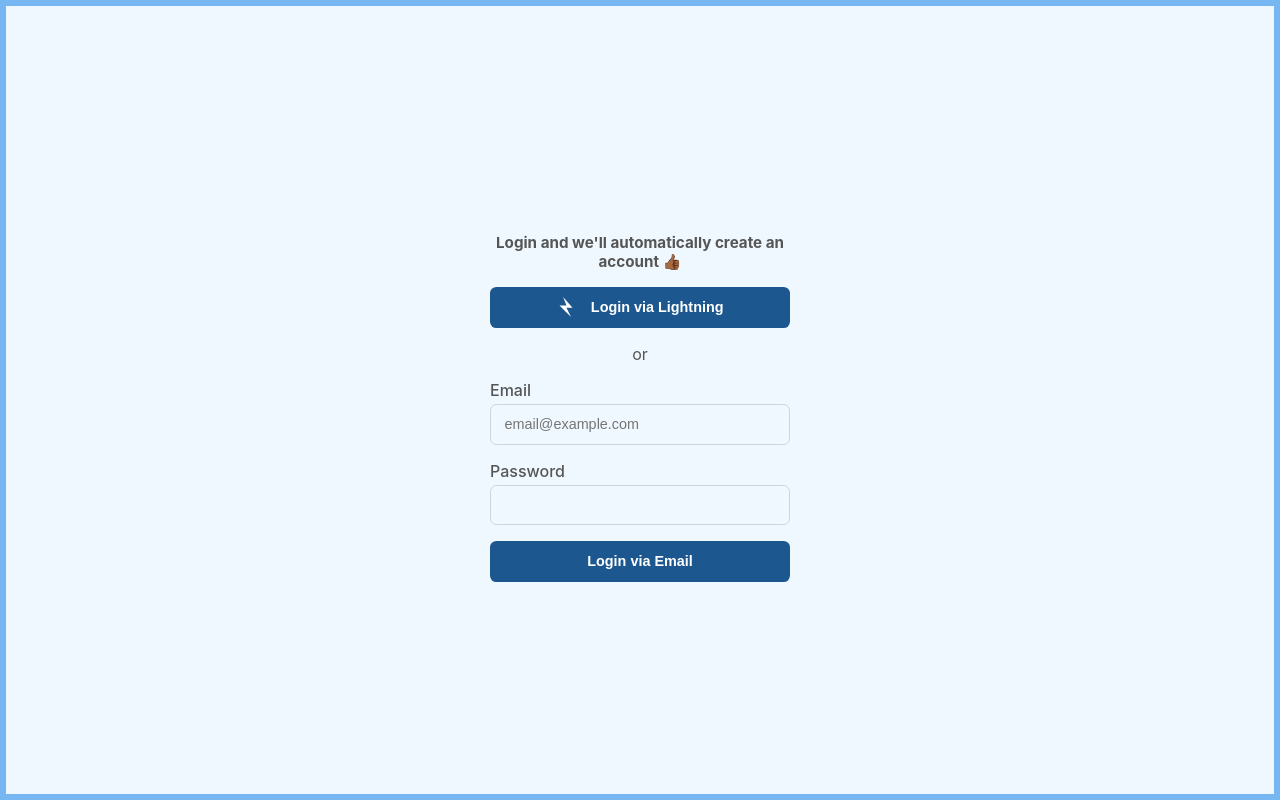
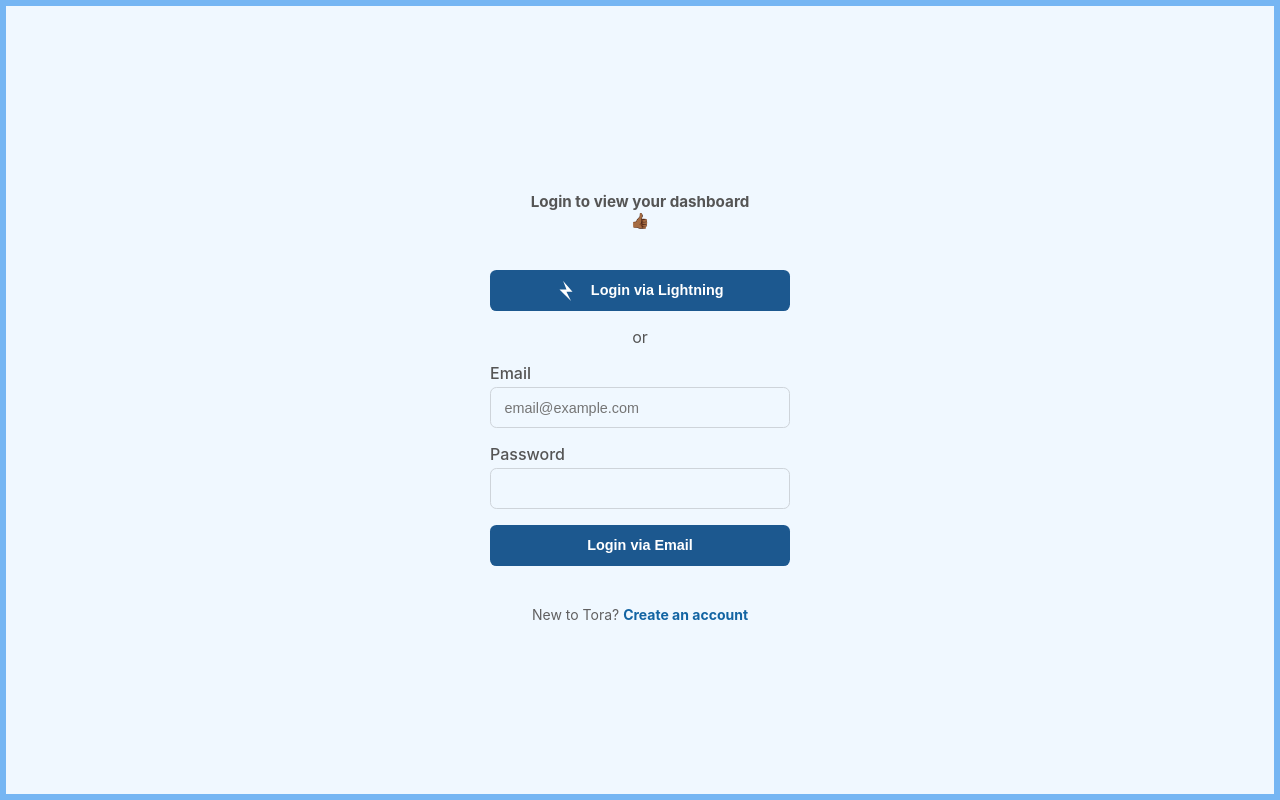
Before and after one commit to Jeezman/tora, a Next.js app in the folder client/: page / in a window 1280 px wide. Built offline with nearby package versions, Linux system fonts and the light colour scheme.

Commit message:
Update login page

```diff
--- a/client/pages/index.tsx
+++ b/client/pages/index.tsx
@@ -1,25 +1,39 @@
+import React, { useContext, useState } from 'react';
 import { LightningIcon } from '../assets/icons';
 import styles from '../styles/Login.module.css';
+import { AuthContext } from './context/AuthContext';
+import Link from 'next/link';
 
-export default function FirstPost() {
+export default function Login() {
+  const { isLoading, handleLogin } = useContext(AuthContext);
+  const [email, setEmail] = useState('');
+  const [password, setPassword] = useState('');
+
+  const handleSubmit = (e: React.FormEvent<HTMLFormElement>) => {
+    handleLogin({email, password})
+    e.preventDefault();
+    console.log('submitting');
+  };
+
+
   return (
     <section className={styles.container}>
       <aside className={styles.content}>
         <h3 className={styles.copy}>
-          Login and we'll automatically create an account 👍🏾
+          Login to view your dashboard 👍🏾
         </h3>
         <button className={`${styles.btn} ${styles.btn_primary}`}>
           <LightningIcon fill="#fff" className={styles.ln_icon} /> Login via
           Lightning
         </button>
         <p>or</p>
-        <form>
+        <form onSubmit={handleSubmit}>
           <label className={styles.input_label} htmlFor="emailInput">
             Email
           </label>
           <input
+            onChange={(e) => setEmail(e.target.value)}
             id="emailInput"
-            aria-label="email"
             className={styles.input}
             type="email"
             placeholder="email@example.com"
@@ -28,15 +42,25 @@ export default function FirstPost() {
             Password
           </label>
           <input
+            onChange={(e) => setPassword(e.target.value)}
             id="pwdInput"
             aria-label="pwd"
             className={styles.input}
             type="password"
           />
-          <button id="email" className={`${styles.btn} ${styles.btn_primary}`}>
-            Login via Email
+          <button
+            disabled={isLoading}
+            id="submit"
+            className={`${styles.btn} ${styles.btn_primary}`}
+          >
+           {isLoading ? 'Loading...' : 'Login via Email'}
           </button>
         </form>
+        <div className={styles.side_link}>
+          New to Tora? <Link href="/register">
+          <a>Create an account</a>
+        </Link>
+        </div>
       </aside>
     </section>
   );
--- a/client/styles/Login.module.css
+++ b/client/styles/Login.module.css
@@ -19,7 +19,7 @@
   font-size: 0.95rem;
   width: 80%;
   text-align: center;
-     margin-bottom: 1rem;
+  margin-bottom: 2.5rem;
 }
 
 .btn {
@@ -31,7 +31,7 @@
   background-color: transparent;
   border: 0 solid transparent;
   padding: 0.5rem 1.5rem;
-    font-size: .9rem;
+  font-size: 0.9rem;
   line-height: 1.75;
   border-radius: 0.4rem;
   display: flex;
@@ -42,6 +42,11 @@
 }
 
 .btn:hover {
+  opacity: 0.85;
+}
+
+.btn:disabled {
+  cursor: not-allowed;
   opacity: 0.85;
 }
 
@@ -61,7 +66,7 @@
   height: -webkit-calc(1.75em + 0.84rem + 2px);
   height: calc(1.75em + 0.84rem + 2px);
   padding: 0.42rem 0.84rem;
-    font-size: .9rem;
+  font-size: 0.9rem;
   font-weight: 400;
   line-height: 1.75;
   color: #495057;
@@ -78,3 +83,15 @@
   font-weight: 500;
   display: inline-block;
 }
+
+.side_link {
+  color: rgb(97, 96, 97);
+  font-size: 0.875rem;
+  margin-top: 2.5rem;
+}
+
+.side_link a {
+  font-weight: 700;
+  color: #1264a3;
+  text-decoration: none;
+}
```
Lines whose indentation alone changed are shown as unchanged.
